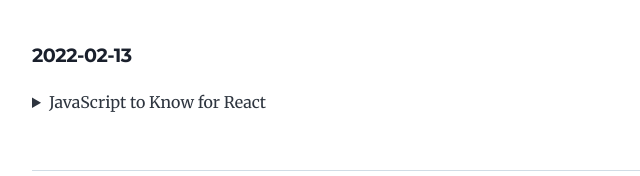
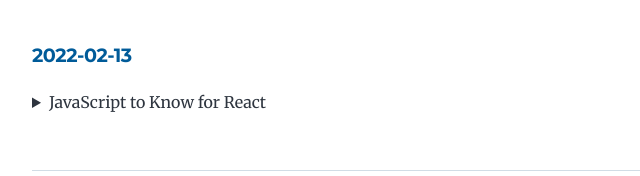
Before and after one commit to cyyeh/cyyeh.github.io, a Gatsby site: page /what-I-learned-today/ in a window 1280 px wide. Shown: the part 1444-1620 px from the top of the page, 292-932 px from the left. Built offline with nearby package versions, Linux system fonts and the light colour scheme; Gatsby itself is replaced by a stand-in of ours.

Commit message:
update anchor style

```diff
--- a/content/blog/what-I-learned-today/index.md
+++ b/content/blog/what-I-learned-today/index.md
@@ -19,7 +19,7 @@
 
 <div id="2022-02-13"></div>
 
-##### <a href="#2022-02-13">2022-02-13</a>
+##### <a href="#2022-02-13" name="fragment">2022-02-13</a>
 
 <details>
   <summary>JavaScript to Know for React</summary>
--- a/src/style.css
+++ b/src/style.css
@@ -347,3 +347,7 @@
 summary {
   cursor: pointer;
 }
+
+a[name="fragment"] {
+  color: var(--color-primary);
+}
```
